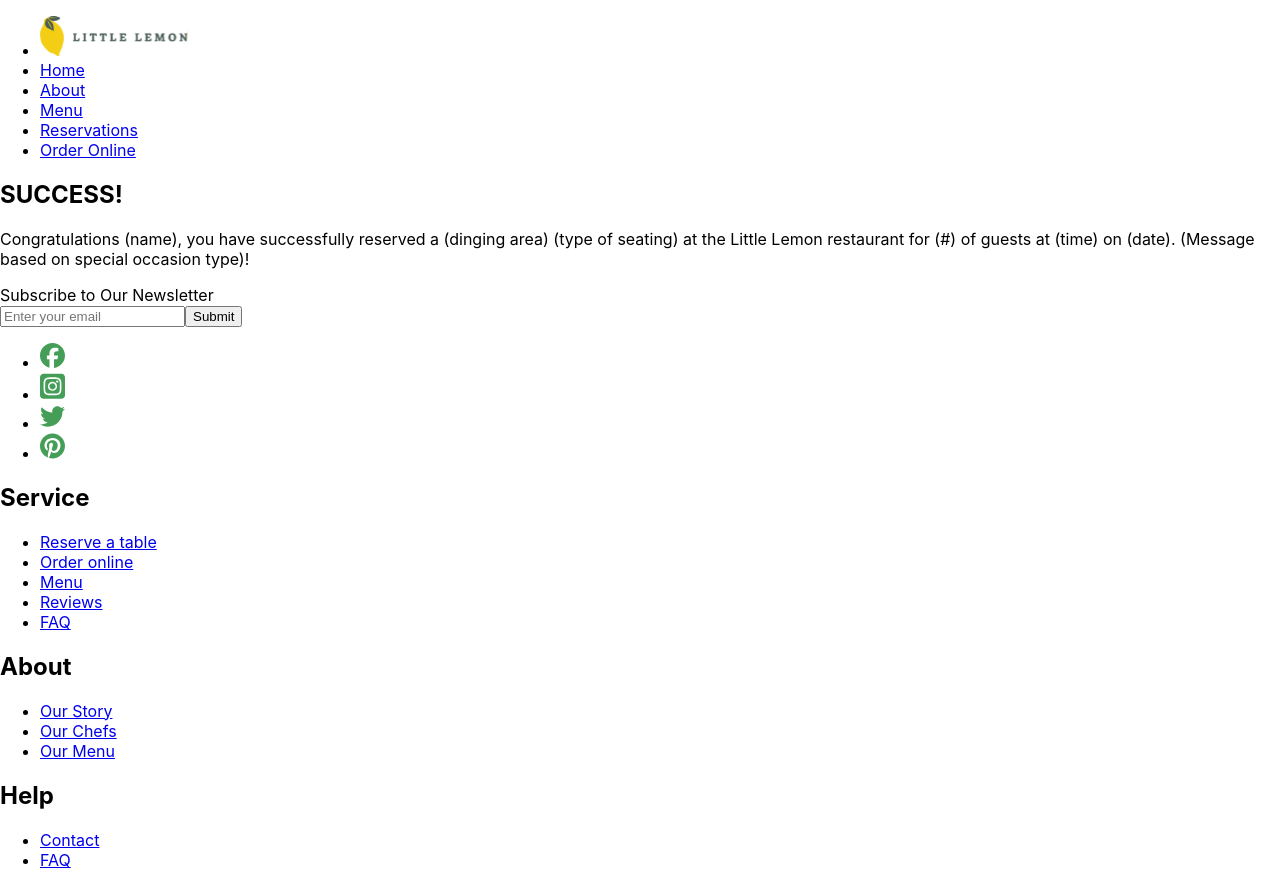
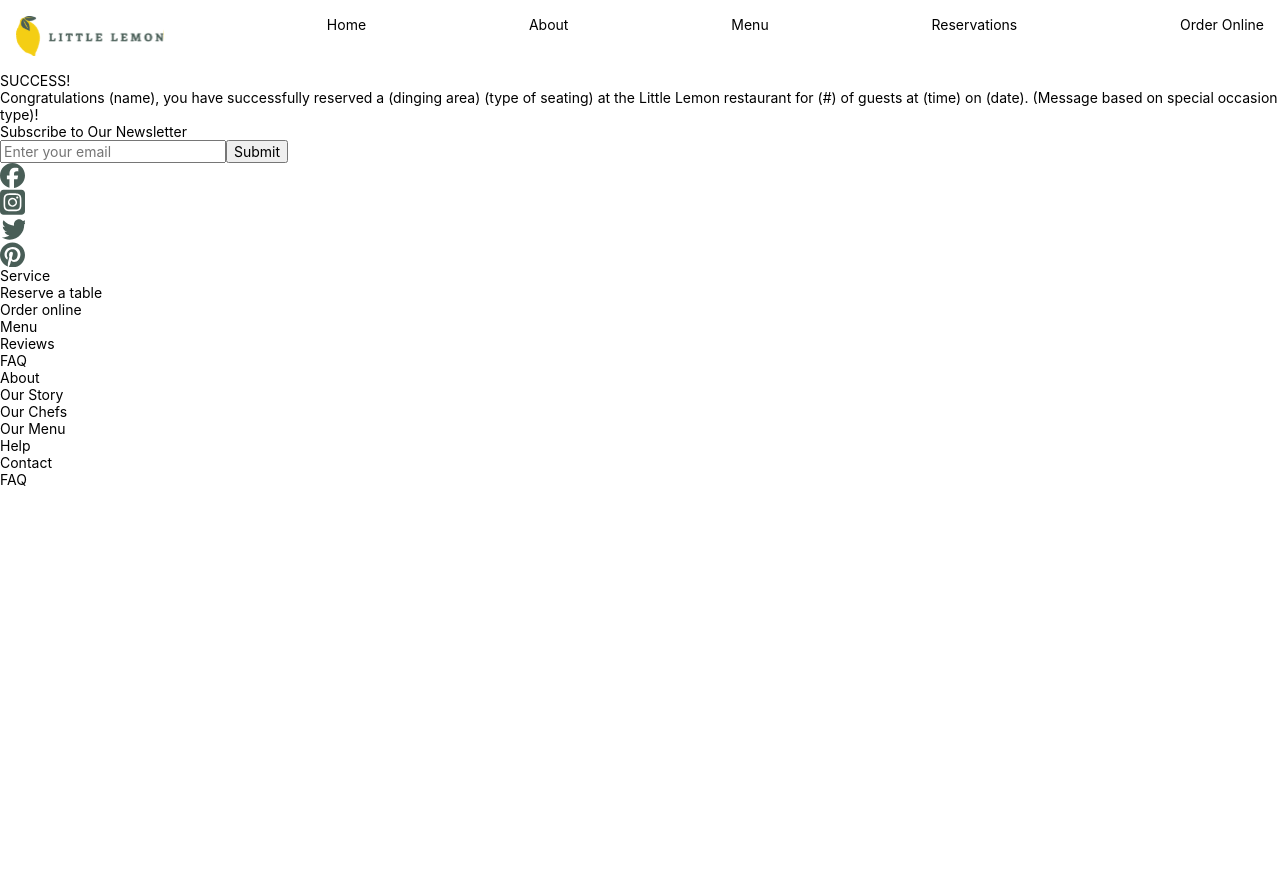
Before and after one commit to JBrocklyAnderson/reserve-a-table, a React (Create React App) app: page /reservation-confirmed in a window 1280 px wide. After the commit the page ends 800 px from the top, so only its background shows below. Built offline with nearby package versions, Linux system fonts and the light colour scheme.

Commit message:
Update navigation

```diff
--- a/src/App.css
+++ b/src/App.css
@@ -1,3 +1,53 @@
+/*** Reset CSS ***/
+*, *::before, *::after {
+  box-sizing: border-box;
+}
+
+/* Define custom properties */
+html {
+  width: 100%;
+  min-height: 100%;
+  scroll-behavior: smooth;
+  overflow-x: hidden;
+  font-family: 'Gill Sans', 'Gill Sans MT', Calibri, 'Trebuchet MS', sans-serif;
+
+  --lemon:#f4ce14;
+  --olive:#495e57;
+  --stone:#edefee;
+}
+
+/* Readjust spacing and base typography */
+body, header, footer, section, article, aside, h1, h2, h3, h4, h5, h6, p, ul, ol, li {
+  margin: 0;
+  padding: 0;
+  font-size: 14px;
+  font-weight: normal;
+}
+
+/* Normalize list types */
+ul, ol {
+  list-style: none;
+}
+
+/* Normalize anchor tags */
+a {
+  text-decoration: none;
+  color: inherit;
+}
+
+/* Ensure responsivity of media elements */
+img, picture, svg, video, audio {
+  display: block;
+  max-width: 100%;
+  border: none;
+}
+
+/* Reset form element styles */
+button, input, select, textarea {
+  font: inherit;
+  cursor: pointer;
+}
+
 .App {
   text-align: center;
 }
--- a/src/App.js
+++ b/src/App.js
@@ -2,6 +2,7 @@
 import Nav from './components/common/Nav';
 import Home from './components/home/Home';
 import About from './components/about/About';
+import Menu from './components/menu/Menu';
 import ReservationForm from './components/reservationForm/ReservationForm';
 import ReservationConfirmed from './components/reservationConfirmed/ReservationConfirmed';
 import Footer from './components/common/Footer';
@@ -16,6 +17,7 @@
       <Routes>
         <Route path='/' element={<Home />} />
         <Route path='/our-story' element={<About />} />
+        <Route path='/menu' element={<Menu />} />
         <Route path='/reserve-a-table' element={<ReservationForm />} />
         <Route path='/reservation-confirmed' element={<ReservationConfirmed />} />
       </Routes>
--- a/src/components/common/Footer.jsx
+++ b/src/components/common/Footer.jsx
@@ -22,7 +22,7 @@
                                 <a title={'Facebook'} href='#'>
                                     <svg xmlns='http://www.w3.org/2000/svg' viewBox='0 0 512 512' width={'25px'}>
                                         {/* !Font Awesome Free 6.5.2 by @fontawesome - https://fontawesome.com License - https://fontawesome.com/license/free Copyright 2024 Fonticons, Inc. */}
-                                        <path fill={'#459e57'} d='M512 256C512 114.6 397.4 0 256 0S0 114.6 0 256C0 376 82.7 476.8 194.2 504.5V334.2H141.4V256h52.8V222.3c0-87.1 39.4-127.5 125-127.5c16.2 0 44.2 3.2 55.7 6.4V172c-6-.6-16.5-1-29.6-1c-42 0-58.2 15.9-58.2 57.2V256h83.6l-14.4 78.2H287V510.1C413.8 494.8 512 386.9 512 256h0z'/>
+                                        <path fill={'#495e57'} d='M512 256C512 114.6 397.4 0 256 0S0 114.6 0 256C0 376 82.7 476.8 194.2 504.5V334.2H141.4V256h52.8V222.3c0-87.1 39.4-127.5 125-127.5c16.2 0 44.2 3.2 55.7 6.4V172c-6-.6-16.5-1-29.6-1c-42 0-58.2 15.9-58.2 57.2V256h83.6l-14.4 78.2H287V510.1C413.8 494.8 512 386.9 512 256h0z'/>
                                     </svg>
                                 </a>
                             </li>
@@ -30,7 +30,7 @@
                                 <a title={'Instagram'} href='#'>
                                     <svg xmlns="http://www.w3.org/2000/svg" viewBox="0 0 448 512" width={'25px'}>
                                         {/* !Font Awesome Free 6.5.2 by @fontawesome - https://fontawesome.com License - https://fontawesome.com/license/free Copyright 2024 Fonticons, Inc. */}
-                                        <path fill={'#459e57'} d="M194.4 211.7a53.3 53.3 0 1 0 59.3 88.7 53.3 53.3 0 1 0 -59.3-88.7zm142.3-68.4c-5.2-5.2-11.5-9.3-18.4-12c-18.1-7.1-57.6-6.8-83.1-6.5c-4.1 0-7.9 .1-11.2 .1c-3.3 0-7.2 0-11.4-.1c-25.5-.3-64.8-.7-82.9 6.5c-6.9 2.7-13.1 6.8-18.4 12s-9.3 11.5-12 18.4c-7.1 18.1-6.7 57.7-6.5 83.2c0 4.1 .1 7.9 .1 11.1s0 7-.1 11.1c-.2 25.5-.6 65.1 6.5 83.2c2.7 6.9 6.8 13.1 12 18.4s11.5 9.3 18.4 12c18.1 7.1 57.6 6.8 83.1 6.5c4.1 0 7.9-.1 11.2-.1c3.3 0 7.2 0 11.4 .1c25.5 .3 64.8 .7 82.9-6.5c6.9-2.7 13.1-6.8 18.4-12s9.3-11.5 12-18.4c7.2-18 6.8-57.4 6.5-83c0-4.2-.1-8.1-.1-11.4s0-7.1 .1-11.4c.3-25.5 .7-64.9-6.5-83l0 0c-2.7-6.9-6.8-13.1-12-18.4zm-67.1 44.5A82 82 0 1 1 178.4 324.2a82 82 0 1 1 91.1-136.4zm29.2-1.3c-3.1-2.1-5.6-5.1-7.1-8.6s-1.8-7.3-1.1-11.1s2.6-7.1 5.2-9.8s6.1-4.5 9.8-5.2s7.6-.4 11.1 1.1s6.5 3.9 8.6 7s3.2 6.8 3.2 10.6c0 2.5-.5 5-1.4 7.3s-2.4 4.4-4.1 6.2s-3.9 3.2-6.2 4.2s-4.8 1.5-7.3 1.5l0 0c-3.8 0-7.5-1.1-10.6-3.2zM448 96c0-35.3-28.7-64-64-64H64C28.7 32 0 60.7 0 96V416c0 35.3 28.7 64 64 64H384c35.3 0 64-28.7 64-64V96zM357 389c-18.7 18.7-41.4 24.6-67 25.9c-26.4 1.5-105.6 1.5-132 0c-25.6-1.3-48.3-7.2-67-25.9s-24.6-41.4-25.8-67c-1.5-26.4-1.5-105.6 0-132c1.3-25.6 7.1-48.3 25.8-67s41.5-24.6 67-25.8c26.4-1.5 105.6-1.5 132 0c25.6 1.3 48.3 7.1 67 25.8s24.6 41.4 25.8 67c1.5 26.3 1.5 105.4 0 131.9c-1.3 25.6-7.1 48.3-25.8 67z"/>
+                                        <path fill={'#495e57'} d="M194.4 211.7a53.3 53.3 0 1 0 59.3 88.7 53.3 53.3 0 1 0 -59.3-88.7zm142.3-68.4c-5.2-5.2-11.5-9.3-18.4-12c-18.1-7.1-57.6-6.8-83.1-6.5c-4.1 0-7.9 .1-11.2 .1c-3.3 0-7.2 0-11.4-.1c-25.5-.3-64.8-.7-82.9 6.5c-6.9 2.7-13.1 6.8-18.4 12s-9.3 11.5-12 18.4c-7.1 18.1-6.7 57.7-6.5 83.2c0 4.1 .1 7.9 .1 11.1s0 7-.1 11.1c-.2 25.5-.6 65.1 6.5 83.2c2.7 6.9 6.8 13.1 12 18.4s11.5 9.3 18.4 12c18.1 7.1 57.6 6.8 83.1 6.5c4.1 0 7.9-.1 11.2-.1c3.3 0 7.2 0 11.4 .1c25.5 .3 64.8 .7 82.9-6.5c6.9-2.7 13.1-6.8 18.4-12s9.3-11.5 12-18.4c7.2-18 6.8-57.4 6.5-83c0-4.2-.1-8.1-.1-11.4s0-7.1 .1-11.4c.3-25.5 .7-64.9-6.5-83l0 0c-2.7-6.9-6.8-13.1-12-18.4zm-67.1 44.5A82 82 0 1 1 178.4 324.2a82 82 0 1 1 91.1-136.4zm29.2-1.3c-3.1-2.1-5.6-5.1-7.1-8.6s-1.8-7.3-1.1-11.1s2.6-7.1 5.2-9.8s6.1-4.5 9.8-5.2s7.6-.4 11.1 1.1s6.5 3.9 8.6 7s3.2 6.8 3.2 10.6c0 2.5-.5 5-1.4 7.3s-2.4 4.4-4.1 6.2s-3.9 3.2-6.2 4.2s-4.8 1.5-7.3 1.5l0 0c-3.8 0-7.5-1.1-10.6-3.2zM448 96c0-35.3-28.7-64-64-64H64C28.7 32 0 60.7 0 96V416c0 35.3 28.7 64 64 64H384c35.3 0 64-28.7 64-64V96zM357 389c-18.7 18.7-41.4 24.6-67 25.9c-26.4 1.5-105.6 1.5-132 0c-25.6-1.3-48.3-7.2-67-25.9s-24.6-41.4-25.8-67c-1.5-26.4-1.5-105.6 0-132c1.3-25.6 7.1-48.3 25.8-67s41.5-24.6 67-25.8c26.4-1.5 105.6-1.5 132 0c25.6 1.3 48.3 7.1 67 25.8s24.6 41.4 25.8 67c1.5 26.3 1.5 105.4 0 131.9c-1.3 25.6-7.1 48.3-25.8 67z"/>
                                     </svg>
                                 </a>
                             </li>
@@ -38,7 +38,7 @@
                                 <a title={'Twitter'} href='#'>
                                     <svg xmlns="http://www.w3.org/2000/svg" viewBox="0 0 512 512" width={'25px'}>
                                         {/* !Font Awesome Free 6.5.2 by @fontawesome - https://fontawesome.com License - https://fontawesome.com/license/free Copyright 2024 Fonticons, Inc.*/}
-                                        <path fill={'#459e57'} d="M459.4 151.7c.3 4.5 .3 9.1 .3 13.6 0 138.7-105.6 298.6-298.6 298.6-59.5 0-114.7-17.2-161.1-47.1 8.4 1 16.6 1.3 25.3 1.3 49.1 0 94.2-16.6 130.3-44.8-46.1-1-84.8-31.2-98.1-72.8 6.5 1 13 1.6 19.8 1.6 9.4 0 18.8-1.3 27.6-3.6-48.1-9.7-84.1-52-84.1-103v-1.3c14 7.8 30.2 12.7 47.4 13.3-28.3-18.8-46.8-51-46.8-87.4 0-19.5 5.2-37.4 14.3-53 51.7 63.7 129.3 105.3 216.4 109.8-1.6-7.8-2.6-15.9-2.6-24 0-57.8 46.8-104.9 104.9-104.9 30.2 0 57.5 12.7 76.7 33.1 23.7-4.5 46.5-13.3 66.6-25.3-7.8 24.4-24.4 44.8-46.1 57.8 21.1-2.3 41.6-8.1 60.4-16.2-14.3 20.8-32.2 39.3-52.6 54.3z"/>
+                                        <path fill={'#495e57'} d="M495.4 151.7c.3 4.5 .3 9.1 .3 13.6 0 138.7-105.6 298.6-298.6 298.6-59.5 0-114.7-17.2-161.1-47.1 8.4 1 16.6 1.3 25.3 1.3 49.1 0 94.2-16.6 130.3-44.8-46.1-1-84.8-31.2-98.1-72.8 6.5 1 13 1.6 19.8 1.6 9.4 0 18.8-1.3 27.6-3.6-48.1-9.7-84.1-52-84.1-103v-1.3c14 7.8 30.2 12.7 47.4 13.3-28.3-18.8-46.8-51-46.8-87.4 0-19.5 5.2-37.4 14.3-53 51.7 63.7 129.3 105.3 216.4 109.8-1.6-7.8-2.6-15.9-2.6-24 0-57.8 46.8-104.9 104.9-104.9 30.2 0 57.5 12.7 76.7 33.1 23.7-4.5 46.5-13.3 66.6-25.3-7.8 24.4-24.4 44.8-46.1 57.8 21.1-2.3 41.6-8.1 60.4-16.2-14.3 20.8-32.2 39.3-52.6 54.3z"/>
                                     </svg>
                                 </a>
                             </li>
@@ -46,7 +46,7 @@
                                 <a title={'Pinterest'} href='#'>
                                 <svg xmlns="http://www.w3.org/2000/svg" viewBox="0 0 496 512" width={'25px'}>
                                     {/* !Font Awesome Free 6.5.2 by @fontawesome - https://fontawesome.com License - https://fontawesome.com/license/free Copyright 2024 Fonticons, Inc. */}
-                                    <path fill={'#459e57'} d="M496 256c0 137-111 248-248 248-25.6 0-50.2-3.9-73.4-11.1 10.1-16.5 25.2-43.5 30.8-65 3-11.6 15.4-59 15.4-59 8.1 15.4 31.7 28.5 56.8 28.5 74.8 0 128.7-68.8 128.7-154.3 0-81.9-66.9-143.2-152.9-143.2-107 0-163.9 71.8-163.9 150.1 0 36.4 19.4 81.7 50.3 96.1 4.7 2.2 7.2 1.2 8.3-3.3 .8-3.4 5-20.3 6.9-28.1 .6-2.5 .3-4.7-1.7-7.1-10.1-12.5-18.3-35.3-18.3-56.6 0-54.7 41.4-107.6 112-107.6 60.9 0 103.6 41.5 103.6 100.9 0 67.1-33.9 113.6-78 113.6-24.3 0-42.6-20.1-36.7-44.8 7-29.5 20.5-61.3 20.5-82.6 0-19-10.2-34.9-31.4-34.9-24.9 0-44.9 25.7-44.9 60.2 0 22 7.4 36.8 7.4 36.8s-24.5 103.8-29 123.2c-5 21.4-3 51.6-.9 71.2C65.4 450.9 0 361.1 0 256 0 119 111 8 248 8s248 111 248 248z"/>
+                                    <path fill={'#495e57'} d="M496 256c0 137-111 248-248 248-25.6 0-50.2-3.9-73.4-11.1 10.1-16.5 25.2-43.5 30.8-65 3-11.6 15.4-59 15.4-59 8.1 15.4 31.7 28.5 56.8 28.5 74.8 0 128.7-68.8 128.7-154.3 0-81.9-66.9-143.2-152.9-143.2-107 0-163.9 71.8-163.9 150.1 0 36.4 19.4 81.7 50.3 96.1 4.7 2.2 7.2 1.2 8.3-3.3 .8-3.4 5-20.3 6.9-28.1 .6-2.5 .3-4.7-1.7-7.1-10.1-12.5-18.3-35.3-18.3-56.6 0-54.7 41.4-107.6 112-107.6 60.9 0 103.6 41.5 103.6 100.9 0 67.1-33.9 113.6-78 113.6-24.3 0-42.6-20.1-36.7-44.8 7-29.5 20.5-61.3 20.5-82.6 0-19-10.2-34.9-31.4-34.9-24.9 0-44.9 25.7-44.9 60.2 0 22 7.4 36.8 7.4 36.8s-24.5 103.8-29 123.2c-5 21.4-3 51.6-.9 71.2C65.4 450.9 0 361.1 0 256 0 119 111 8 248 8s248 111 248 248z"/>
                                 </svg>
                                 </a>
                             </li>
--- a/src/components/common/Nav.jsx
+++ b/src/components/common/Nav.jsx
@@ -1,5 +1,6 @@
 import React from 'react';
 import Logo from '../../assets/images/svg/Logo.svg';
+import styles from './Nav.module.css';
 import { Link } from 'react-router-dom';
 
 export const placeholderLinkAlert = (e) => {
@@ -10,7 +11,7 @@
 const Nav = () => {
     return (
         <nav>
-            <ul>
+            <ul className={`${styles.padding} ${styles.flex} ${styles.flexCol} ${styles.justify}`}>
                 <li>
                     <Link to='/'>
                         <img src={Logo} alt='Little Lemon Logo' />
--- /dev/null
+++ b/src/components/common/Nav.module.css
@@ -0,0 +1,20 @@
+.padding {
+    padding: 1rem;
+}
+
+.flex {
+    display: flex;
+}
+
+.flexCol {
+    flex-direction: column;
+
+
+    @media screen and (min-width: 769px) {
+        flex-direction: row;
+    }
+}
+
+.justify {
+    justify-content: space-between;
+}
--- /dev/null
+++ b/src/components/menu/Menu.jsx
@@ -0,0 +1,9 @@
+import React from 'react';
+
+const Menu = () => {
+    return (
+        <section>Menu</section>
+    );
+}
+
+export default Menu;
```
Also changed, not shown: 1 other file (tests, documents, lock files or other folders).
